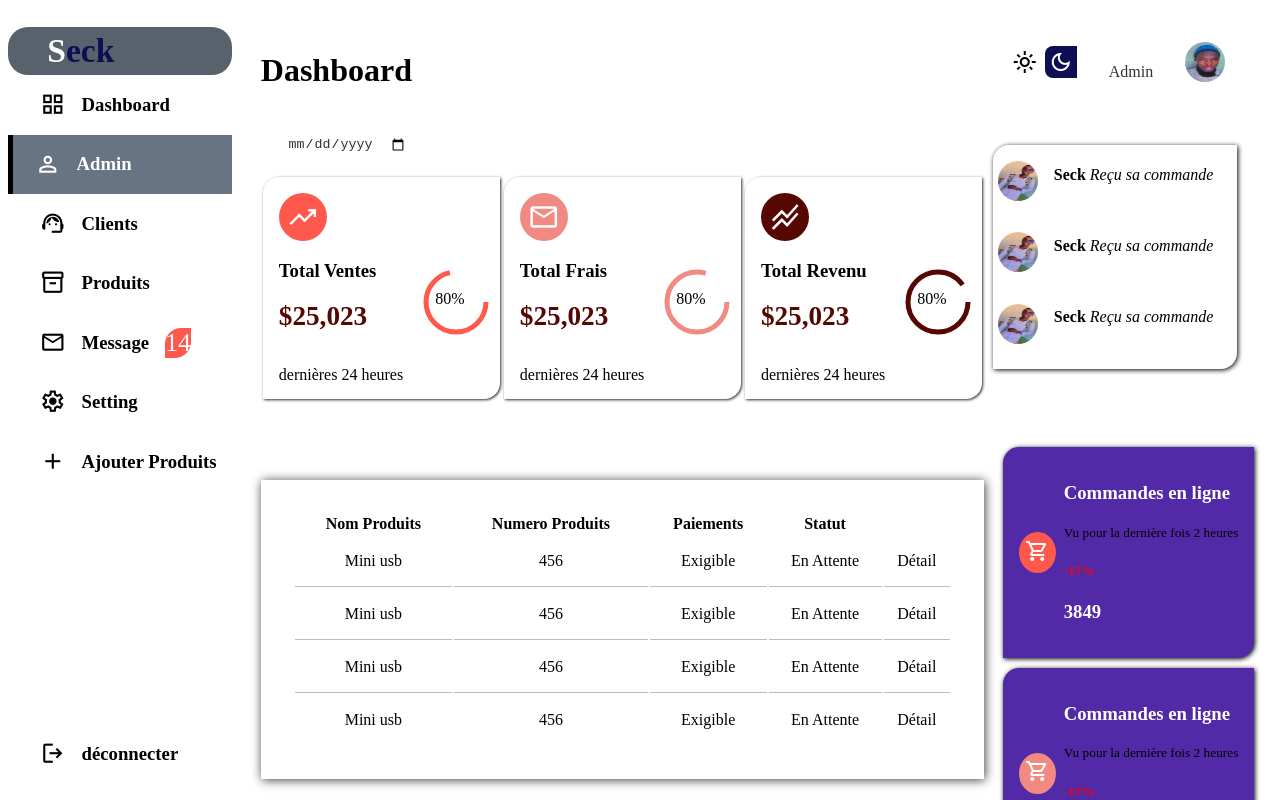
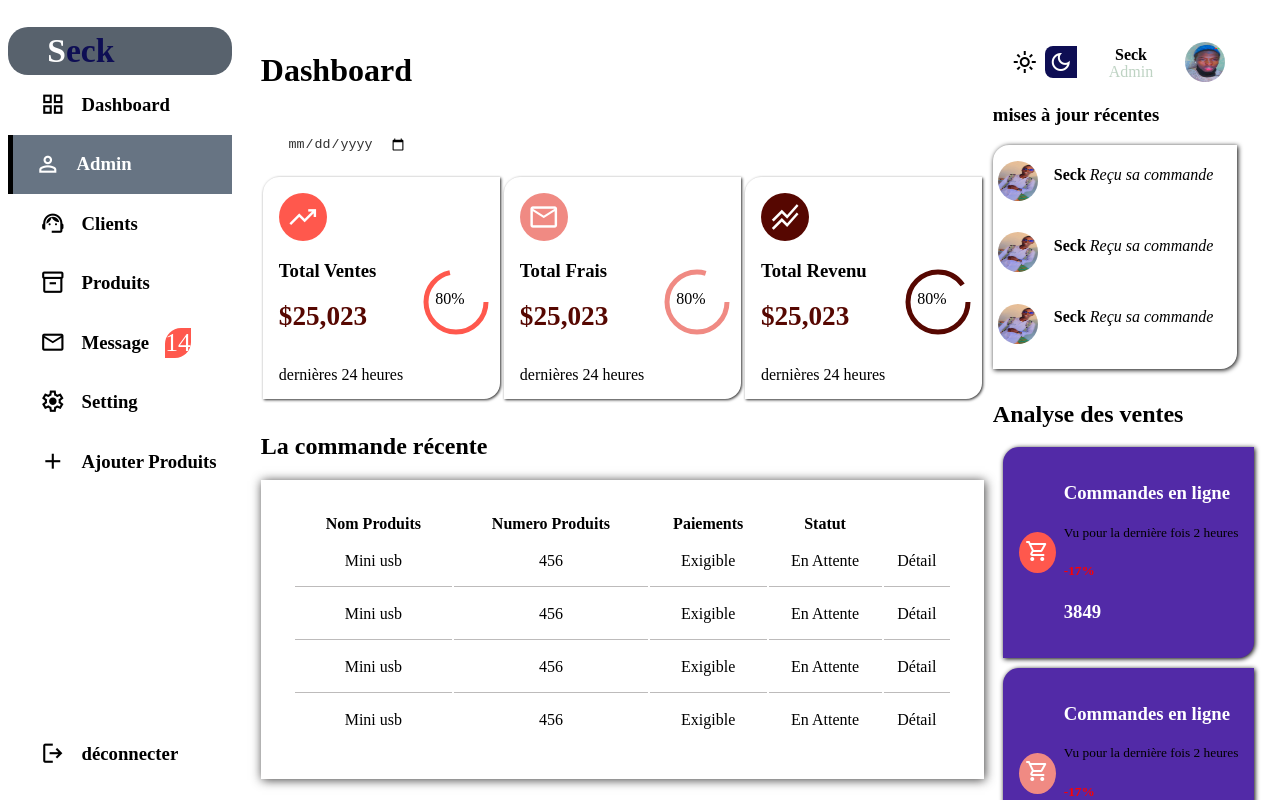
Before and after one commit to Mourtada-seck/myDashboard, a plain HTML site: page index.html in a window 1280 px wide. Both pictures are taken after a click on the element "light_mode". Shown: the top 800 px of the page. Drawn offline with nearby package versions, Linux system fonts and the light colour scheme.

Commit message:
ajout mode sombre

```diff
--- a/index.html
+++ b/index.html
@@ -139,7 +139,7 @@
 
             <!-- commencer la commande récente -->
                 <div class="recent_order">
-                    <h2>La commande récente</h2>
+                    <h2 id="h2">La commande récente</h2>
                     <table>
                         <thead>
                             <tr>
@@ -205,7 +205,7 @@
                 <div class="profile">
                     <div class="info">
                         <p><b>Seck</b></p>
-                        <p>Admin</p>
+                        <p class="admin">Admin</p>
                         <small class="text-muted"></small>
                     </div>
                     <div class="profile-photo">
@@ -216,7 +216,7 @@
             <!-- end top -->
             <!-- start mises à jour récentes -->
             <div class="recent_updates">
-                <h3>mises à jour récentes</h3>
+                <h3 class="mise">mises à jour récentes</h3>
 
                 <div class="updates">
                     <div class="update">
@@ -253,7 +253,7 @@
 
             <!-- démarrer l'analyse des ventes -->
                 <div class="sale_analytic">
-                    <h2>Analyse des ventes</h2>
+                    <h2 class="h2">Analyse des ventes</h2>
 
                     <div class="item onlion">
                         <div class="icon">
--- a/script.js
+++ b/script.js
@@ -19,14 +19,22 @@ closeBtn.addEventListener('click',()=>{
 modeSombre.addEventListener("click",()=>{
     document.body.style.background = "#000"
     document.querySelector('h1:nth-child(1)').style.color = "#fff"
-    // document.querySelector('h2:nth-child(4)').style.color = "#fff"
+    document.querySelector('#h2').style.color = "#fff"
+    document.querySelector('.h2').style.color = "#fff"
+    document.querySelector('.mise').style.color = "#fff"
+    document.querySelector('b').style.color = "#fff"
+    document.querySelector('.admin').style.color = "#BED3C3"
 })
 
 // mode clair
 modeClair.addEventListener("click",()=>{
     document.body.style.background = "#fff"
     document.querySelector('h1:nth-child(1)').style.color = "#000"
-    // document.querySelector('h2:nth-child(4)').style.color = "#000"  -----
+    document.querySelector('#h2').style.color = "#000"
+    document.querySelector('.h2').style.color = "#000"
+    document.querySelector('.mise').style.color = "#000"
+    document.querySelector('b').style.color = "#000"
+    document.querySelector('.admin').style.color = "#BED3C3"
 })
 
 
```
